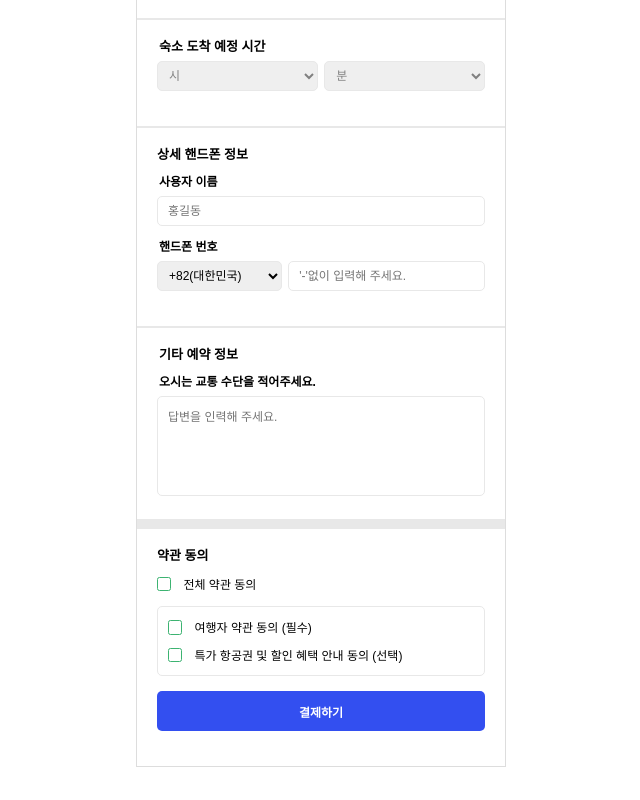
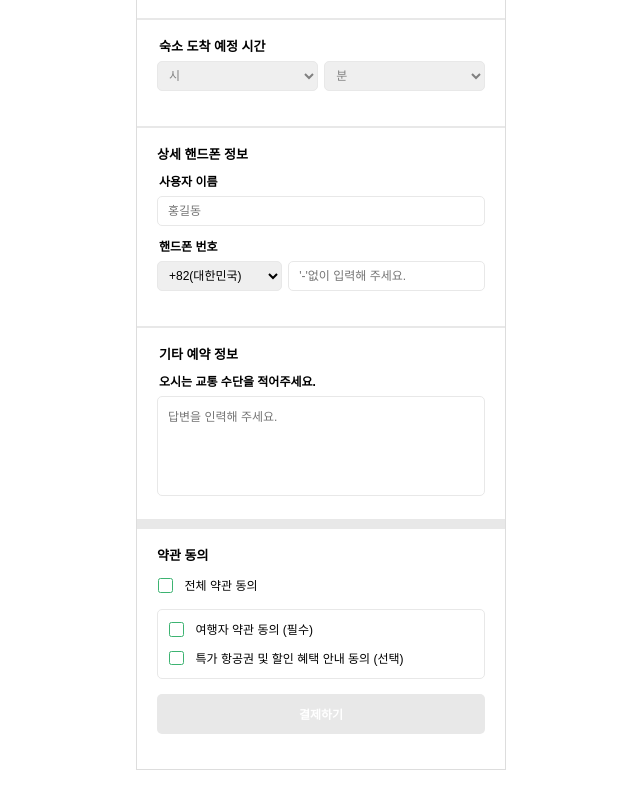
Before and after one commit to haerang94/react-reservation-form, a React (Create React App) app: page / in a window 1280 px wide. Shown: the part 359-1159 px from the top of the page, without its empty margins (319-959 px from the left). Built offline with nearby package versions, Linux system fonts and the light colour scheme; a web font is replaced by a local one.

Commit message:
fix: 구조 수정 중

```diff
--- a/src/components/Terms.js
+++ b/src/components/Terms.js
@@ -18,10 +18,7 @@ const TermsWrapper = styled.section`
     display: block;
     cursor: pointer;
     font-size: ${(props) => props.theme.size.mmd};
-<<<<<<< Updated upstream
     padding: 0.1em;
-=======
->>>>>>> Stashed changes
   }
 
   & input[type="checkbox"] {
@@ -33,7 +30,6 @@ const TermsWrapper = styled.section`
     border: 0.1em solid mediumseagreen;
     border-radius: 0.2em;
     display: inline-block;
-<<<<<<< Updated upstream
     width: ${(props) => props.theme.size.smd};
     height: ${(props) => props.theme.size.smd};
     margin-right: 1em;
@@ -46,19 +42,6 @@ const TermsWrapper = styled.section`
 
   & input[type="checkbox"] + label:active:before {
     transform: scale(0.5);
-=======
-    width: ${(props) => props.theme.size.mmd};
-    height: ${(props) => props.theme.size.mmd};
-    margin-right: 1em;
-    vertical-align: bottom;
-    color: transparent;
-    transition: 0.1s;
-    font-size: ${(props) => props.theme.size.mmd};
-  }
-
-  & input[type="checkbox"] + label:active:before {
-    transform: scale(0);
->>>>>>> Stashed changes
     border: 1px solid mediumseagreen;
   }
 
@@ -81,21 +64,21 @@ const TermsWrapper = styled.section`
 const SubmitBtn = styled.button`
   height: 40px;
   width: 100%;
-  background: ${(props) => props.theme.color.blue};
+  background: ${(props) =>
+    props.disabled ? props.theme.color.lightGray : props.theme.color.blue};
   color: #fff;
   font-weight: bold;
   border: none;
   border-radius: 5px;
   &:hover {
-    cursor: pointer;
+    cursor: ${(props) => (props.disabled ? "default" : "pointer")};
   }
 `;
 
-const Terms = ({ values, onChange }) => {
+const Terms = ({ values, onChange, onSubmit }) => {
   return (
     <TermsWrapper>
       <header>약관 동의</header>
-
       <input
         type="checkbox"
         name="allTerms"
@@ -128,10 +111,7 @@ const Terms = ({ values, onChange }) => {
           특가 항공권 및 할인 혜택 안내 동의 (선택)
         </label>
       </div>
-      <SubmitBtn
-        onClick={() => alert("clicked")}
-        disabled={!values.travelerTerm}
-      >
+      <SubmitBtn onClick={onSubmit} disabled={!values.travelerTerm}>
         결제하기
       </SubmitBtn>
     </TermsWrapper>
--- a/src/components/Traveler.js
+++ b/src/components/Traveler.js
@@ -89,6 +89,7 @@ const ButtonContainer = styled.div`
 `;
 
 const Traveler = ({ values, errors, onChange, idx }) => {
+  console.log("errors", errors);
   return (
     <TraverlerWrapper>
       <TravelerNumber>
--- a/src/containers/TermsContainer.js
+++ b/src/containers/TermsContainer.js
@@ -1,9 +1,15 @@
 import React from "react";
 import Terms from "components/Terms";
 import useCheckboxes from "customHooks/useCheckboxes";
+import useInputs from "customHooks/useInputs";
 const TermsContainer = () => {
   const [values, onChange] = useCheckboxes();
-  return <Terms values={values} onChange={onChange}></Terms>;
+  const [, , errors, onSubmit, errors2] = useInputs();
+  console.log(errors);
+  console.log(errors2);
+  return (
+    <Terms values={values} onChange={onChange} onSubmit={onSubmit}></Terms>
+  );
 };
 
 export default TermsContainer;
--- a/src/containers/TravelerContainer.js
+++ b/src/containers/TravelerContainer.js
@@ -3,7 +3,8 @@ import Traveler from "components/Traveler";
 import useInputs from "customHooks/useInputs";
 
 const TravelerContainer = () => {
-  const [values, onChange, errors] = useInputs();
+  const [values, onChange, errors, onSubmit, errors2] = useInputs();
+  console.log(errors, errors2);
   return (
     <div>
       <Traveler values={values} onChange={onChange} errors={errors} idx={1} />
--- a/src/customHooks/useInputs.js
+++ b/src/customHooks/useInputs.js
@@ -1,22 +1,42 @@
-import { useState, useCallback } from "react";
-import valid from "utils/validation";
+import { useState, useCallback, useEffect } from "react";
+import { valid, validSubmit } from "utils/validation";
 function useInputs() {
   const [values, setValues] = useState({});
   const [errors, setErrors] = useState({});
+  const [errors2, setErrors2] = useState({});
+  const [submittable, setSubmittable] = useState(false);
 
+  useEffect(() => {}, [errors]);
   const onChange = useCallback(
     (e) => {
       e.persist();
-      const { name, value, checked } = e.target;
+      const { name, value } = e.target;
 
       const newValues = { ...values, [name]: value };
       setValues((values) => ({ ...values, [name]: value }));
-      setErrors(valid(name, newValues, checked));
+      setErrors(valid(name, newValues));
     },
     [values]
   );
 
-  return [values, onChange, errors];
+  const onSubmit = useCallback(
+    (e) => {
+      e.persist();
+      setErrors2(valid("none", values, "submit"));
+      const res = valid("none", values, "submit");
+      console.log("res", res);
+      if (valid("none", values, "submit") === {}) {
+        console.log(valid("none", values, "submit"));
+        setSubmittable(true);
+        alert("결제");
+      } else {
+        setSubmittable(false);
+      }
+    },
+    [values]
+  );
+
+  return [values, onChange, errors, onSubmit, errors2];
 }
 
 export default useInputs;
--- a/src/pages/Reservation.js
+++ b/src/pages/Reservation.js
@@ -14,7 +14,6 @@ const ReservationWrapper = styled.section`
 
 const Reservation = () => {
   return (
-    <>
     <ReservationWrapper>
       <TravelerContainer />
       <TimeContainer />
@@ -22,7 +21,6 @@ const Reservation = () => {
       <OtherInfoContainer />
       <TermsContainer />
     </ReservationWrapper>
-    </>
   );
 };
 
--- a/src/utils/validation.js
+++ b/src/utils/validation.js
@@ -24,8 +24,8 @@ const validKorean = (name) => {
   return;
 };
 
-const validGender = (checked) => {
-  if (!checked) {
+const validGender = (gender) => {
+  if (!gender) {
     return "성별을 선택해주세요.";
   }
   return;
@@ -78,17 +78,18 @@ const valid = (
     hour,
     minute,
   },
-  checked
+  submit
 ) => {
   const errors = {};
-  if (current === "firstName") {
+  if (submit || current === "firstName") {
     errors.firstName = validEnglishName(firstName);
-  } else if (current === "lastName") {
+  }
+  if (submit || current === "lastName") {
     errors.lastName = validEnglishName(lastName);
   } else if (current === "koreanName") {
     errors.koreanName = validKorean(koreanName);
   } else if (current === "gender") {
-    errors.gender = validGender(checked);
+    errors.gender = validGender(gender);
   } else if (current === "birthdate") {
     errors.birthdate = validBirthdate(birthdate);
   } else if (current === "username") {
@@ -107,4 +108,6 @@ const valid = (
   return errors;
 };
 
-export default valid;
+const validSubmit = () => {};
+
+export { valid, validSubmit };
```
Lines whose indentation alone changed are shown as unchanged.
